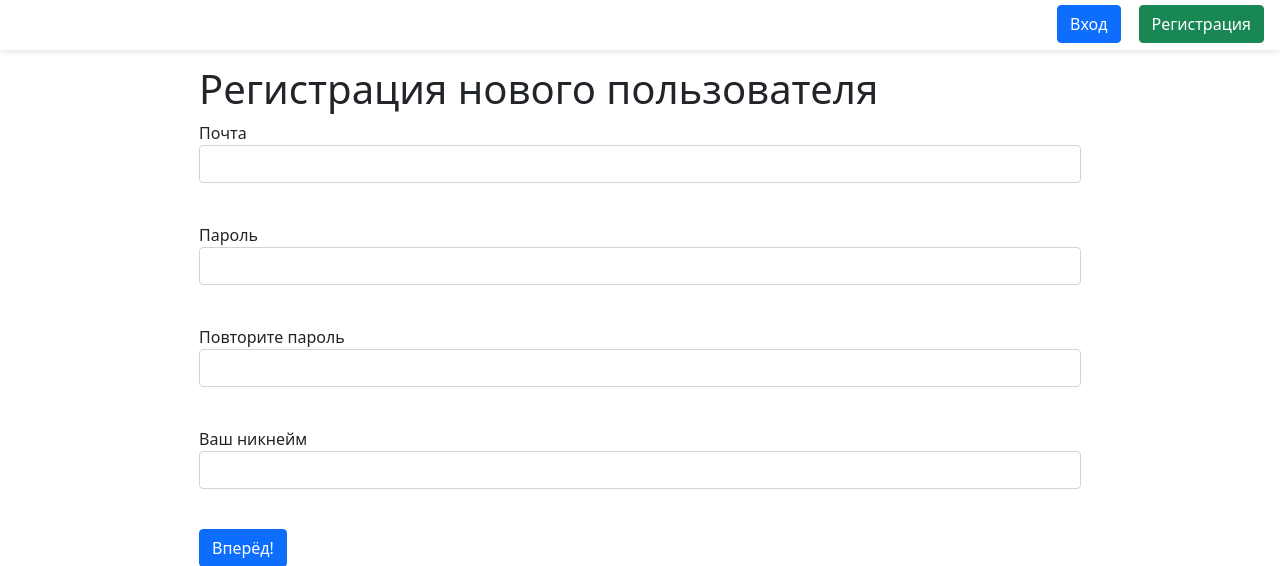
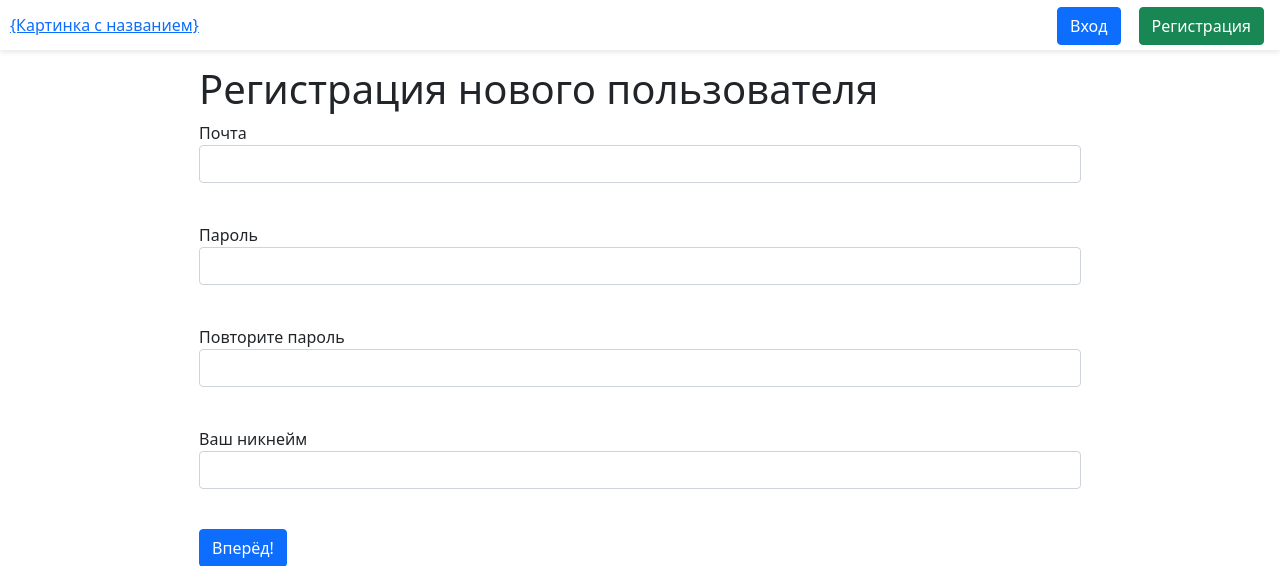
Before and after one commit to Aleksander1Byte/Goty, a Flask app: page /register in a window 1280 px wide. Shown: the top 566 px of the page. Run offline with Flask 2, Linux system fonts and the light colour scheme; some libraries are stand-ins or nearby versions.

Commit message:
Added place for home button

```diff
--- a/static/css/header.css
+++ b/static/css/header.css
@@ -30,7 +30,7 @@
 .header__menu {
     display: flex;
     position: relative;
-    bottom: 20px;
+    bottom: 30px;
     z-index: 2;
 }
 .header__menu li {
--- a/templates/index.html
+++ b/templates/index.html
@@ -18,6 +18,7 @@
     <link rel="stylesheet" href="/static/css/header.css">
     <header class="header" id="nav">
         <div class="container header__container">
+            <a href="/" class="logo"> {Картинка с названием} </a>
             <nav class="header__nav">
                 <ul class="menu header__menu">
                     {% if current_user.is_authenticated %}
```
